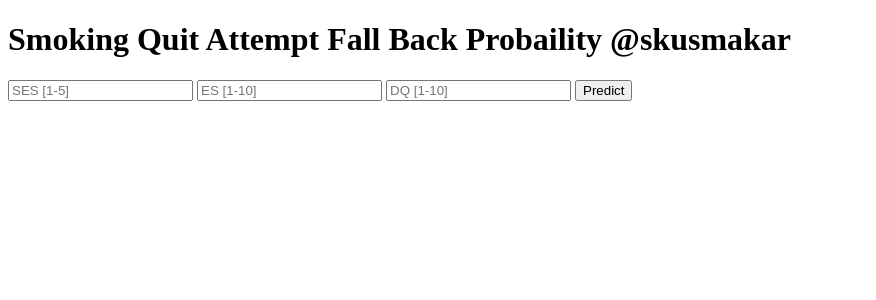
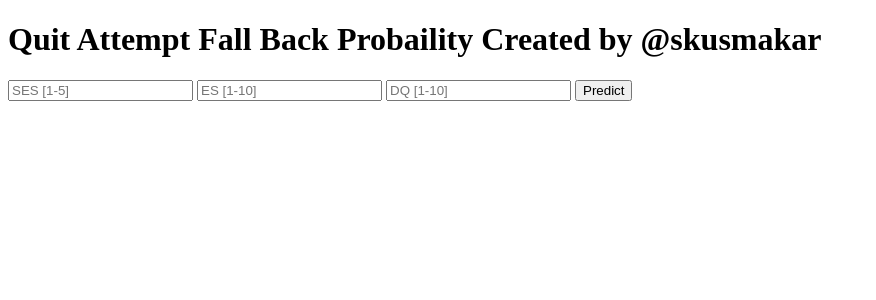
Before and after one commit to skusmakar2/MLModel_Deployment, a Flask app: page / in a window 1280 px wide. Shown: the top 300 px of the page, without its empty margins (0-876 px from the left). Run offline with Flask 2, Linux system fonts and the light colour scheme; parts of the project's set-up code (start-up, migrations or seed data) failed here and were passed over.

Commit message:
Update index.html

```diff
--- a/templates/index.html
+++ b/templates/index.html
@@ -13,7 +13,7 @@
 
 <body>
  <div class="login">
-	<h1>Smoking Quit Attempt Fall Back Probaility @skusmakar</h1>
+	<h1>Quit Attempt Fall Back Probaility Created by @skusmakar</h1>
 
      <!-- Main Input For Receiving Query to our ML -->
     <form action="{{ url_for('predict')}}"method="post">
```
